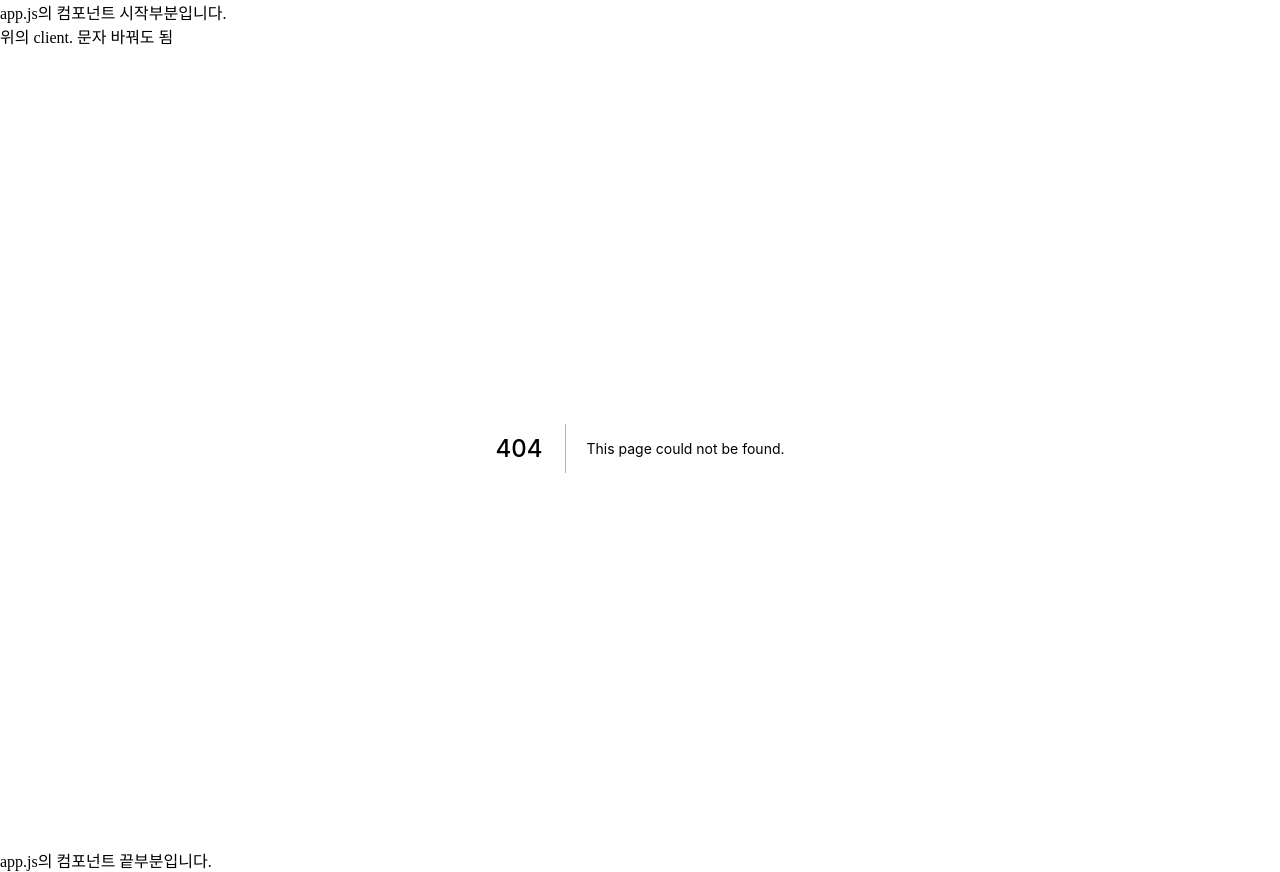
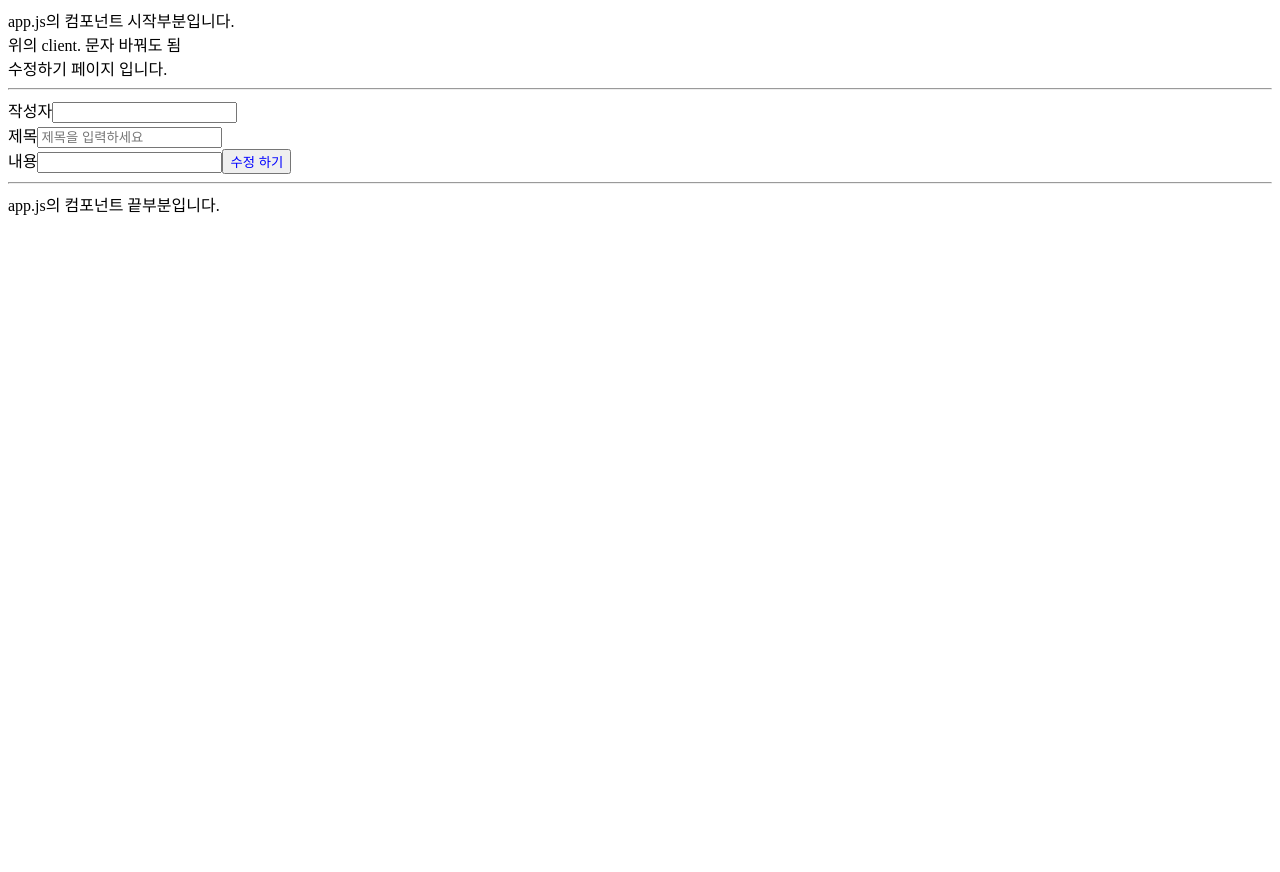
Before and after one commit to fieldnight/class, a Next.js app: page /section10/10-02-ts-boards/1/edit in a window 1280 px wide. Before the commit this address had no page. After the commit the page ends 800 px from the top, so only its background shows below. Built offline with nearby package versions, Linux system fonts and the light colour scheme; no server answers.

Commit message:
feat : 09-04를 10-02-ts-boards로 변경. interface로 타입 지정 & types 파일에서 import 하도록 컴포넌트화

```diff
--- /dev/null
+++ b/pages/section10/10-02-ts-boards/[number]/edit/index.tsx
@@ -0,0 +1,39 @@
+import { useRouter } from "next/router";
+
+import { gql } from "@apollo/client";
+
+import { useQuery } from "@apollo/client";
+
+import BoardWrite from "../../../../../src/components/units/board/10-write/BoardWrite.container";
+
+const FETCH_BOARD = gql`
+  query fetchBoard($number: Int) {
+    fetchBoard(number: $number) {
+      number
+      writer
+      title
+      contents
+    }
+  }
+`;
+
+export default function GraphqlMutationPage(/*props*/) {
+  const router = useRouter();
+
+  const { data } = useQuery(FETCH_BOARD, {
+    variables: { number: Number(router.query.number) },
+  });
+
+  /*게시글 수정 시 기존에 저장해왔던 데이터를 불러다가 화면에 띄워야 한다.
+
+이때 데이터를 불러 올 곳으로 edit.js를 선택한다. 특정 게시글 (예; 3번)을 패치받아(패치보드 명령어를 통해 내려받아) props로 data에 저장 후 바로 presenter로 쏘아준다.
+
+defaultValue= { props.data.fetchBoard.title}*/
+
+  return (
+    <>
+      <div>수정하기 페이지 입니다. </div>
+      <BoardWrite isEdit={true} data={data} />
+    </>
+  );
+}
--- /dev/null
+++ b/src/components/units/board/10-write/BoardWrite.container.tsx
@@ -0,0 +1,104 @@
+import { useMutation } from "@apollo/client";
+import { useState, ChangeEvent } from "react";
+import { useRouter } from "next/router.js";
+
+import { MyQl, UPDATE_BOARD } from "./BoardWrite.queries.js/index.js";
+import BoardWriteUI from "./BoardWrite.presenter.js";
+import { IBoardWriteProps, IMyVariables } from "./BoardWrite.types.js";
+
+//BoardWrite.types.ts 파일 참조. 모든 인터페이스를 한곳에 모아두고 import 함.
+
+export default function BoardWrite(props: IBoardWriteProps) {
+  //ERROR: 함수 컴포넌트 내부에서 props를 사용하려면 해당 함수의 매개변수로 props를 명시해야 합니다. 또는 ES6의 구조 분해 할당을 이용하여 특정 속성만을 추출할 수도 있습니다.
+
+  const router = useRouter();
+
+  const [writer, setWriter] = useState("");
+  const [title, setTitle] = useState("");
+  const [content, setContent] = useState("");
+
+  const [나의함수] = useMutation(MyQl);
+
+  const [updateBoard] = useMutation(UPDATE_BOARD);
+
+  //updateBoard의 객체화 : 객체화가 필요한 이유는 메모장에 작성
+
+  const onClickSubmit = async () => {
+    const SubmitResult = await 나의함수({
+      variables: {
+        writer: writer,
+        title: title,
+        contents: content,
+      },
+    });
+
+    console.log(SubmitResult);
+    router.push(
+      `/section10/10-02-ts-boards/${SubmitResult.data.createBoard.number}`
+    );
+
+    // alert("error");
+  };
+
+  const onClickUpdate = async () => {
+    const myvariables: IMyVariables = {
+      number: Number(router.query.number),
+    };
+    //함수가 아닌 경우 쓰임으로 타입 추론이 가능한데, 타입 추론의 단점이 여기 드러난다. (interface로 타입을 지정하기 전에는)이미 myV는 숫자타입이라 명시된다. 그래서  writer, contents, title까지 number 타입으로 지정되어버린다.  뒷 내용은 types.ts에서 확인.
+
+    if (writer /*!== "" 결국 생략해도 써도 둘 다 T/F임.*/) {
+      //변경된 값이 없을 경우. 해당 비교군은 state함수이다.
+      myvariables.writer = writer;
+    }
+    if (content) {
+      myvariables.contents = content;
+    }
+    if (title) {
+      myvariables.title = title;
+    }
+
+    /*하나를 수정하면 나머지들이 없어지는 등의 문제를 해결하기 위한 로직. onChange가 state와 연결되어있어 변경값이 없는 경우 '공백' 으로 인식하는 듯 하다.
+
+    state 상태변수 초기값 ("")에 defaultValue를 넣는 방법도 있으나 이는 다른 데이터를 수정해도 건들지 않은 값도 같이 db로 올라가서 비효율적. 그래서 함수를 하나 만들어 값 변경이 있을 경우만 함수에 올려서 DB로 쏘아보낸다.*/
+
+    const UpdateResult = await updateBoard({
+      variables: myvariables,
+
+      //단일값을 보낼 경우 괄호를 쓰지 않아도 된다.
+    });
+
+    console.log(UpdateResult);
+    router.push(
+      `/section10/10-02-ts-boards/${UpdateResult.data.updateBoard.number}`
+    );
+  };
+  //onClickUpdate는 블록 범위 변수
+
+  const onChangeWriter = (event: ChangeEvent<HTMLInputElement>) => {
+    setWriter(event.target.value);
+  };
+
+  const onChangeTitle = (event: ChangeEvent<HTMLInputElement>) => {
+    setTitle(event.target.value);
+  };
+
+  const onChangeContents = (event: ChangeEvent<HTMLInputElement>) => {
+    setContent(event.target.value);
+  };
+
+  //함수는 타입 추론이 안된다. react가 presenter의 onChange = props.onChangeTitle 을 event로 자동 삽입. react가 제공해주기 때문에 우리가 타입을 따로 만들 필요가 없다. 기존 event의 타입은 any였으나 ChangeEvent를 import 함으로써 react 제공 타입을 사용한다.
+
+  return (
+    <div>
+      <BoardWriteUI
+        submit={onClickSubmit}
+        update={onClickUpdate}
+        onChangeWriter={onChangeWriter}
+        onChangeTitle={onChangeTitle}
+        onChangeContents={onChangeContents}
+        isEdit={props.isEdit}
+        data={props.data} //undefined이거나, data이거나 둘 중 하나!
+      />
+    </div>
+  );
+}
--- /dev/null
+++ b/src/components/units/board/10-write/BoardWrite.presenter.tsx
@@ -0,0 +1,39 @@
+import { RedInput, BlueBtn } from "./BoardWrite.styles.js/index.js";
+import { IBoardUIProps } from "./BoardWrite.types.js";
+
+export default function BoardWriteUI(props : IBoardUIProps)/*'props' 매개 변수는 암시적으로 'any' 형식이지만, 사용량에서 더 나은 형식을 유추할 수 있습니다.ts(7044) */ {
+  return (
+    <div>
+      <hr></hr>
+      작성자
+      <RedInput
+        type="text"
+        placeholder="작성자를 입력하세요"
+        onChange={props.onChangeWriter}
+        defaultValue={props.data ? props.data.fetchBoard.writer : " "}
+      ></RedInput>
+      <br></br>
+      제목
+      <input
+        type="text"
+        placeholder="제목을 입력하세요"
+        onChange={props.onChangeTitle}
+        defaultValue={props.data?.fetchBoard.title}
+      ></input>
+      <br></br>
+      내용
+      <input
+        type="text"
+        placeholder="내용을 입력하세요"
+        onChange={props.onChangeContents}
+        defaultValue={props.data ? props.data.fetchBoard.contents : " "}
+      ></input>
+      <BlueBtn onClick={props.isEdit ? props.update : props.submit}>
+        {props.isEdit ? "수정" : "등록"} 하기
+      </BlueBtn>
+      <hr></hr>
+    </div>
+  );
+}
+
+// UI 라 칭하기 했지만 해당 펑션 또한 하나의 고유한 컴포넌트이다.
--- /dev/null
+++ b/src/components/units/board/10-write/BoardWrite.queries.js/index.ts
@@ -0,0 +1,33 @@
+import { gql } from "@apollo/client";
+
+export const MyQl = gql`
+  mutation createBoard($writer: String, $title: String, $contents: String) {
+    createBoard(writer: $writer, title: $title, contents: $contents) {
+      _id
+      number
+      message
+    }
+  }
+`;
+
+export const UPDATE_BOARD = gql`
+  mutation updateBoard(
+    $number: Int
+    $writer: String
+    $title: String
+    $contents: String
+  ) {
+    updateBoard(
+      number: $number
+      writer: $writer
+      title: $title
+      contents: $contents
+    ) {
+      _id
+      number
+      message
+    }
+  }
+`;
+
+//수정을 위한 보드
--- /dev/null
+++ b/src/components/units/board/10-write/BoardWrite.styles.js/index.ts
@@ -0,0 +1,11 @@
+import styled from "@emotion/styled";
+
+export const RedInput = styled.input`
+  color: red;
+  box-shadow: 1px 1px 0.2 black;
+`;
+
+export const BlueBtn = styled.button`
+  color: blue;
+  box-shadow: 1px 1px 0.2 black;
+`;
--- /dev/null
+++ b/src/components/units/board/10-write/BoardWrite.types.ts
@@ -0,0 +1,30 @@
+import { ChangeEvent, MouseEvent } from "react";
+
+
+
+export interface IBoardWriteProps {
+    //함수는 타입추론이 안된다
+    isEdit: boolean;
+    data?: any; //모든 타입. 임시로 쓴다
+
+    //만약 data: any로 작성 시 props의 매개변수에는 isEdit과 data가 필수로 들어가야 함으로 new, edit에 각각 하나씩만 들어가는 우리 코드와 맞지 않다. 따라서 ?를 추가한다. isEdit의 경우 명시되지 않은 new에서는 false로 저장된다.
+  }
+
+export   interface IMyVariables {
+    number: number;
+    writer?: string;
+    title?: string;
+    contents?: string;
+  }
+
+
+
+export interface IBoardUIProps{
+    submit: (event : MouseEvent<HTMLButtonElement>)=> void
+    update :(event :MouseEvent<HTMLButtonElement>)=> void
+    onChangeWriter: (event : ChangeEvent<HTMLInputElement>)=> void
+    onChangeTitle :(event : ChangeEvent<HTMLInputElement>)=> void
+    onChangeContents: (event : ChangeEvent<HTMLInputElement>)=> void
+    isEdit: boolean
+    data?: any
+  }
```
Also changed, not shown: pages/section10/10-02-ts-boards/[number]/index.tsx (added, +44 -0 lines), pages/section10/10-02-ts-boards/new/index.tsx (added, +10 -0 lines).
